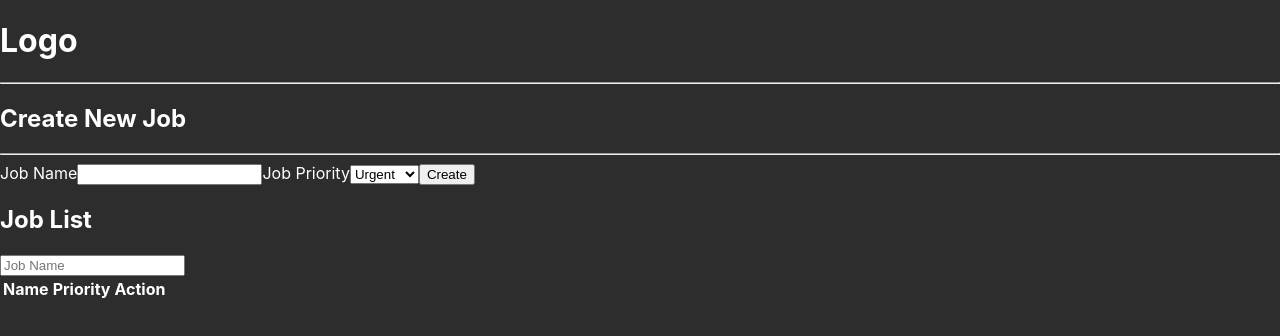
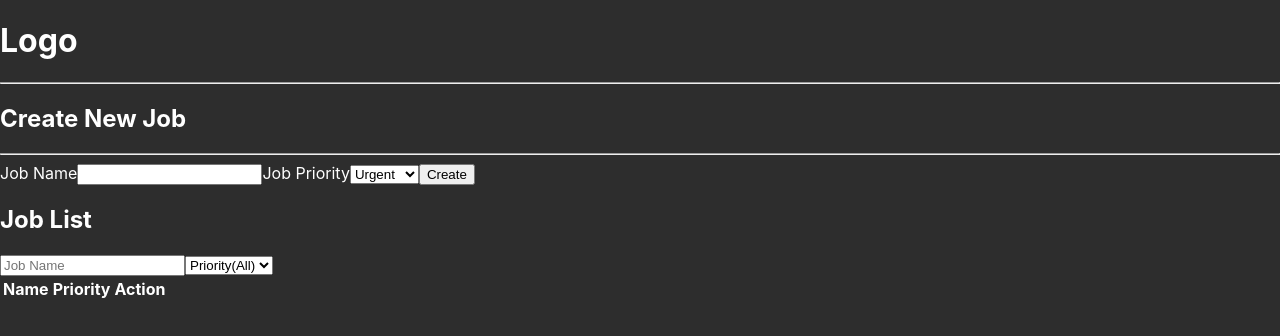
Before and after one commit to mertesnn/todo-app, a React (Create React App) app: page / in a window 1280 px wide. Shown: the top 336 px of the page. Built offline with nearby package versions, Linux system fonts and the light colour scheme.

Commit message:
Search By Priority function added.

```diff
--- a/src/App.tsx
+++ b/src/App.tsx
@@ -1,6 +1,6 @@
 import { useEffect, useRef, useState } from 'react'
 import { SubmitHandler, useForm } from 'react-hook-form'
-import { compare, debounce } from './Utils/Functions'
+import { compare, debounce, getTodos } from './Utils/Functions'
 import { FaPencilAlt, FaTrashAlt } from 'react-icons/fa'
 import Swal from 'sweetalert2'
 import withReactContent from 'sweetalert2-react-content'
@@ -12,13 +12,13 @@ const App = () => {
     const inputTitle = useRef<HTMLInputElement | null>(null)
     const inputPriority = useRef<HTMLSelectElement | null>(null)
     const modalPriority = useRef<HTMLSelectElement | null>(null)
-    const searchInput = useRef<HTMLInputElement | null>(null)
+    const searchByTitleInput = useRef<HTMLInputElement | null>(null)
+    const searchByPriorityInput = useRef<HTMLSelectElement | null>(null)
     const { handleSubmit } = useForm<Todos>()
     const MySwal = withReactContent(Swal)
 
     useEffect(() => {
-        const existingTodos = localStorage.getItem('todos')
-        setTodos(existingTodos ? JSON.parse(existingTodos) : [])
+        setTodos(getTodos())
     }, [])
 
     const addTodo: SubmitHandler<Todos> = () => {
@@ -98,16 +98,28 @@ const App = () => {
         }
     }
 
-    const search = () => {
-        const existingTodos = localStorage.getItem('todos')
-        const allTodos: Todos[] = existingTodos && JSON.parse(existingTodos)
-        const searchKey = searchInput?.current?.value
+    const searchByTitle = () => {
+        const allTodos: Todos[] = getTodos()
+        const searchKey = searchByTitleInput?.current?.value
+
         setTodos(
             allTodos &&
                 allTodos.filter((item) =>
                     item?.title
                         ?.toLowerCase()
                         ?.includes(searchKey ? searchKey?.toLowerCase() : '')
+                )
+        )
+    }
+
+    const searchByPriority = () => {
+        const allTodos: Todos[] = getTodos()
+        const searchKey = searchByPriorityInput?.current?.value
+
+        setTodos(
+            allTodos &&
+                allTodos.filter((item) =>
+                    item?.priority?.includes(searchKey ? searchKey : '')
                 )
         )
     }
@@ -141,9 +153,21 @@ const App = () => {
                 <input
                     type="text"
                     placeholder="Job Name"
-                    ref={searchInput}
-                    onChange={debounce(search, 1000)}
+                    ref={searchByTitleInput}
+                    onChange={debounce(searchByTitle, 1000)}
                 />
+                <select
+                    ref={searchByPriorityInput}
+                    onChange={debounce(searchByPriority, 1000)}
+                >
+                    <option value="">Priority(All)</option>
+                    {priority &&
+                        priority.map((item) => (
+                            <option key={item?.value} value={item?.value}>
+                                {item?.text}
+                            </option>
+                        ))}
+                </select>
                 <table>
                     <thead>
                         <tr>
--- a/src/Utils/Functions.ts
+++ b/src/Utils/Functions.ts
@@ -41,3 +41,8 @@ export const compare = (item: Todos[]) => {
         ...trivial.sort(compareTitle),
     ]
 }
+
+export const getTodos = () => {
+    const existingTodos = localStorage.getItem('todos')
+    return existingTodos && JSON.parse(existingTodos)
+}
```
